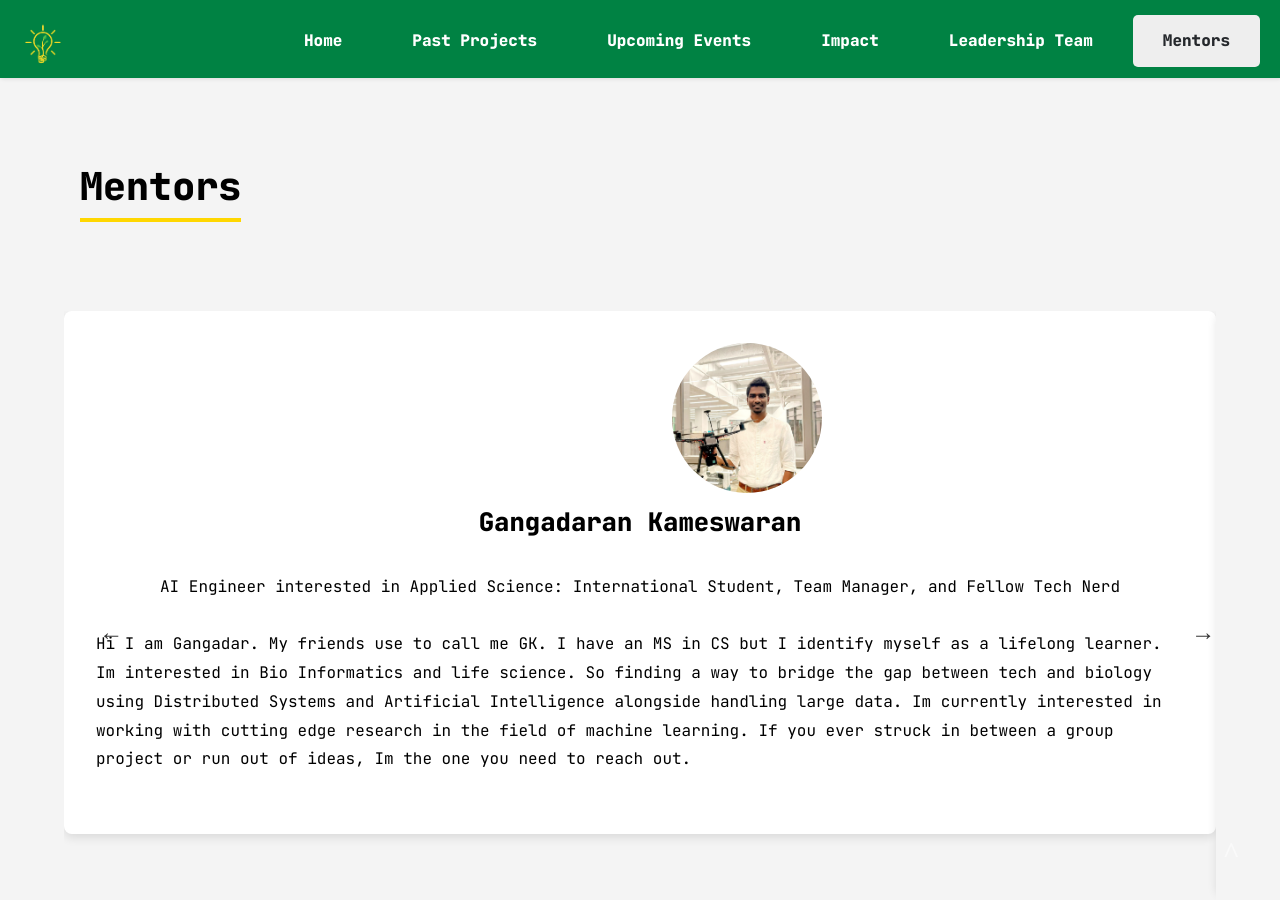
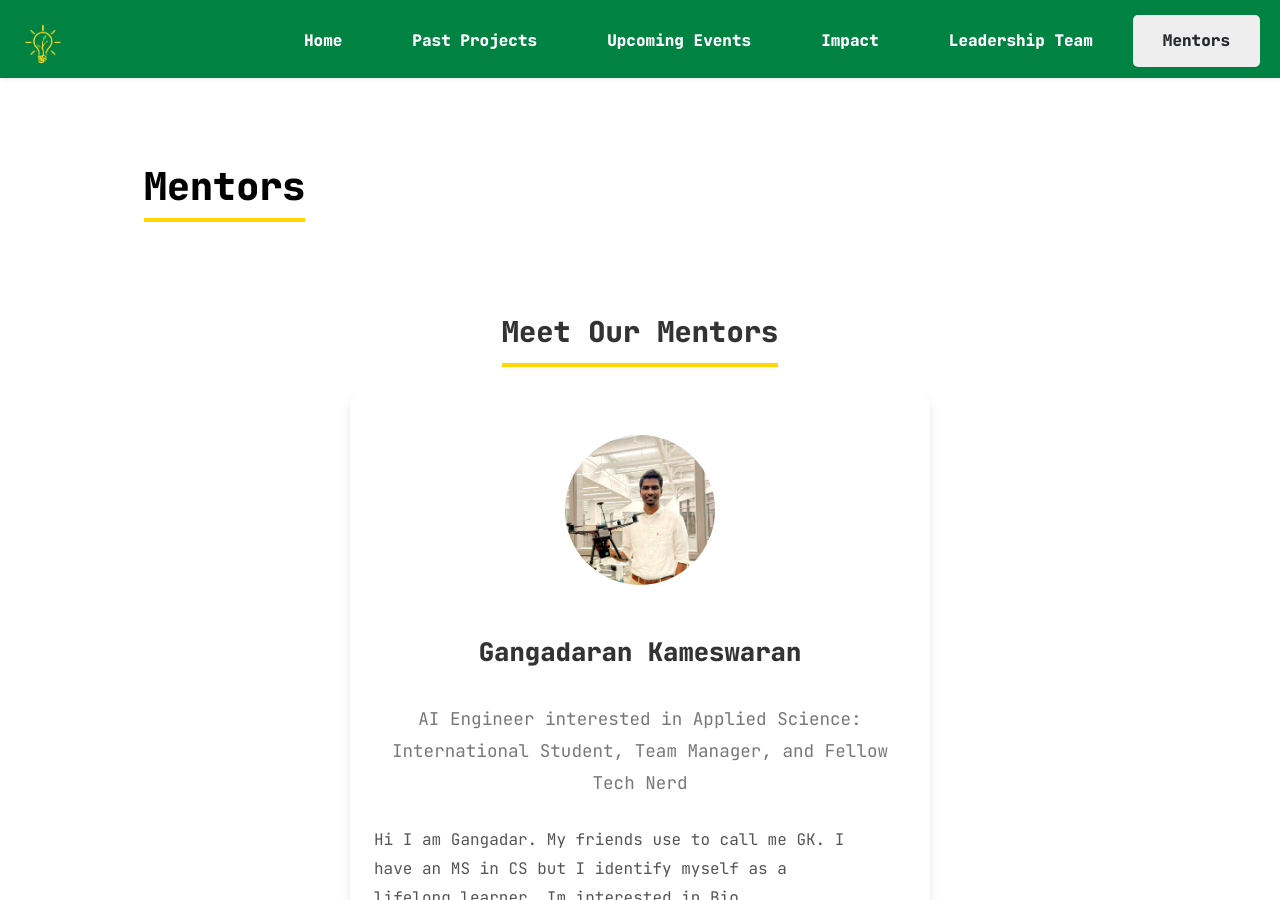
Before and after one commit to J-Souffle/T4GWebsite, a Jekyll site: the page built from pages/mentors.md, in a window 1280 px wide and 900 px high. Built offline with Jekyll 4.4.1, drawn with Linux system fonts in a browser that asks for light colours.

Commit message:
Fixed navbar and mentor problem

```diff
--- a/_includes/hamhead.html
+++ b/_includes/hamhead.html
@@ -88,7 +88,7 @@
 
     window.addEventListener('resize', function() {
         const menu = document.querySelector('.menu');
-        if (window.innerWidth >= 870) {
+        if (window.innerWidth >= 1250) {
             menu.style.display = 'block';
             if (overlay.classList.contains('active') && windowWidth < 870) {
                 overlay.classList.remove('active');
--- a/_includes/mentors.html
+++ b/_includes/mentors.html
@@ -3,17 +3,17 @@
   <meta name="viewport" content="width=device-width, initial-scale=1.0">
   <title>Mentors Carousel</title>
   <!-- Slick Carousel CSS -->
-  <link rel="stylesheet" type="text/css" href="https://cdnjs.cloudflare.com/ajax/libs/slick-carousel/1.8.1/slick.min.css"/>
-  <link rel="stylesheet" type="text/css" href="https://cdnjs.cloudflare.com/ajax/libs/slick-carousel/1.8.1/slick-theme.min.css"/>
-  <link rel="stylesheet" href="/assets/css/mentors.css">
+  <link rel="stylesheet" href="https://cdnjs.cloudflare.com/ajax/libs/slick-carousel/1.8.1/slick.min.css"/>
+  <link rel="stylesheet" href="https://cdnjs.cloudflare.com/ajax/libs/slick-carousel/1.8.1/slick-theme.min.css"/>
+  <link rel="stylesheet" href="/assets//css/mentors.css">
+</head>
 
-
-</head>
 <body>
   <section id="mentors-section">
-    <!-- <h2 class="section-title">Meet Our Mentors:</h2> -->
+    <h2 class="section-title">Meet Our Mentors</h2>
     <div class="carousel-container">
       <div class="carousel" id="mentorCarousel">
+        <!-- Mentor Cards -->
         <div class="mentor-card">
           <img class="mentor-image" src="../assets/images/Wijdane.jpeg" alt="Mentor 1">
           <div class="mentor-info">
@@ -68,7 +68,7 @@
             <p class="mentor-description">I am a rising junior at Mason. I’ve had the opportunity to be a part on a few teams at Mason, such as the Tech for Good, Student Government, the autonomous robotics research lab, Advancement in Men’s Mental Health, and the CS Club as members/officers. I started Tech for Good from an idea in summer '23 to a club with 200+ members. During my freshman year, I studied abroad at Mason Korea. Something about me is that I love traveling, especially for attending hackathons. I also like reading about self-growth and business, running, sewing, and hiking. I have a white cockatoo named Tala. In terms of CS and technology, I have a few projects that I'm working on with awesome people. I’m very interested in its interdisciplinary applications to health, education, and other aspects of life. I cook - generally meals that I can prep very fast (10 min or less is the goal!) I love meeting new people and I really hope I can provide some value to anyone that’s interested in being my mentee!</p>
           </div>
         </div>
-        <!-- Add more mentors as needed -->
+        <!-- More mentor cards -->
       </div>
     </div>
   </section>
--- a/assets/css/header.css
+++ b/assets/css/header.css
@@ -122,8 +122,8 @@ header .img-logo {
     height: 55px;
 }
 
-@media screen and (min-width: 870px) {
+@media screen and (min-width: 1250px) {
     .inactive {
-        background-color: rgba(0, 0, 0, 0);
+        background-color: rgba(126, 0, 0, 0);
     }
 }
--- a/assets/css/media.css
+++ b/assets/css/media.css
@@ -12,17 +12,19 @@
 h2 {
     font-size: 1.8rem;
 }
+
 h3 {
     font-size: 1.6rem;
 }
+
 .now {
     font-size: 3rem;
 }
 
-/* media query */
+/* Media Queries */
 @media screen and (max-width: 1050px) {
     body {
-        /* padding: 1.5rem; */
+        padding: 1.5rem;
     }
     header .site-title {
         font-size: 3rem;
@@ -32,60 +34,23 @@ h3 {
     }
 }
 
-@media screen and (max-width: 870px) {
+@media screen and (max-width: 900px) {
     header .site-title {
         font-size: 3rem;
     }
     nav ul li a {
         font-size: 0.75rem;
-        padding-left: 10px;
-        padding-right: 10px;
+        padding: 0 10px;
     }
     .articles {
         row-gap: 1.2rem;
     }
     .footer-flex-row {
-        padding-top: 10px;
-        padding-bottom: 10px;
+        padding: 10px 0;
         display: block;
     }
     .footer-flex-col .text-class {
-        padding-left: 10px;
-        padding-right: 10px;
-    }
-    #scrollButton {
-        visibility: hidden;
-    }
-    @media screen and (max-width: 1050px) {
-        body {
-            padding: 1.5rem;
-        }
-        header .site-title {
-            font-size: 3rem;
-        }
-    }
-}
-
-@media screen and (max-width: 870px) {
-    header .site-title {
-        font-size: 3rem;
-    }
-    nav ul li a {
-        font-size: 0.75rem;
-        padding-left: 10px;
-        padding-right: 10px;
-    }
-    .articles {
-        row-gap: 1.2rem;
-    }
-    .footer-flex-row {
-        padding-top: 10px;
-        padding-bottom: 10px;
-        display: block;
-    }
-    .footer-flex-col .text-class {
-        padding-left: 10px;
-        padding-right: 10px;
+        padding: 0 10px;
     }
     #scrollButton {
         visibility: hidden;
--- a/assets/css/mentors.css
+++ b/assets/css/mentors.css
@@ -1,97 +1,118 @@
-main {
-  width: 100vw; /* or use width: 100%; */
-  background-color: #f4f4f4;
-  margin: 0;
-  padding: 0;
+/* General reset for margin, padding, box-sizing */
+
+
+#mentors-section {
+  padding: 2rem;
+  text-align: center;
 }
 
 .section-title {
+  font-size: 2.5rem;
   margin-bottom: 2rem;
-    font-size: 2.5rem;
   color: #333;
-    position: relative;
-    left: 10rem; /* Adjust this value to move it further right */
-
 }
 
-  /* Carousel container */
 .carousel-container {
-    width: 90%;
-    max-width: 2000px;
-    margin: 0 auto;
-    padding: 4rem 0;
+  width: 100%; /* Ensure carousel spans the full width */
+  max-width: 600px; /* Limit maximum width */
+  margin: 0 auto; /* Center the carousel */
+  overflow: hidden; /* Prevents overflow that causes scrollbars */
 }
 
- /* Mentor card container */
-.carousel {
+/* Mentor card styling */
+.mentor-card {
+  background-color: #fff;
+  border-radius: 10px;
+  padding: 1.5rem;
+  box-shadow: 0 4px 10px rgba(0, 0, 0, 0.1);
+  text-align: center;
+  margin: 0 10px; /* Adds horizontal margin between mentor cards */
   display: flex;
-  align-items: stretch; /* Ensures all cards stretch to the same height */
+  flex-direction: column;
+  justify-content: center; /* Vertically centers content */
+  align-items: center; /* Horizontally centers content */
+  width: 100%; /* Card spans the full width */
+  overflow: hidden;
 }
 
-/* Mentor card */
-.mentor-card {
-  background-color: #fff;
-  box-shadow: 0 4px 10px rgba(0, 0, 0, 0.1);
-  border-radius: 8px;
-  padding: 2rem;
-  text-align: center;
-  display: flex;
-  flex-direction: column;
-  justify-content: center; /* Center content vertically */
-  align-items: center; /* Center content horizontally */
-  height: 100%;
-  position: relative; /* Enable positioning within the card */
-  overflow: hidden; /* Ensure no overflow issues */
-  padding-top: 10rem;
-}
-
-
+/* Image styling */
 .mentor-image {
-  width: 150px; /* Adjust size as needed */
+  width: 150px;
   height: 150px;
   border-radius: 50%;
   object-fit: cover;
-  position: absolute; /* Use absolute positioning to move it */
-  left: 38rem; /* Move the image to the right */
-  top: 1rem; /* Adjust if needed */
+  margin-bottom: 1rem;
+  display: block;
+  margin-left: auto;
+  margin-right: auto;
 }
 
+/* Text styling */
+.mentor-name {
+  font-size: 1.5rem;
+  font-weight: bold;
+  margin-bottom: 0.5rem;
+  color: #333;
+}
 
-
-
-/* Mentor name, expertise, description */
-.mentor-name,
-.mentor-expertise,
-.mentor-description {
+.mentor-expertise {
+  font-size: 1.1rem;
+  color: #777;
   margin-bottom: 1rem;
 }
 
-/* Ensure the description text is flexible but doesn't push the card beyond a certain height */
 .mentor-description {
-  flex-grow: 1; /* Allows description to expand while keeping the card height consistent */
+  font-size: 1rem;
+  color: #555;
   text-align: left;
+  max-width: 90%; /* Ensures description text doesn't overflow */
 }
 
-  /* Slick Carousel custom styles */
+/* Slick carousel arrow controls */
 .slick-prev, .slick-next {
   font-size: 24px;
-    line-height: 1;
+  color: #333;
   position: absolute;
   top: 50%;
   transform: translateY(-50%);
   z-index: 1;
-    color: #333;
-    cursor: pointer;
 }
 
 .slick-prev {
-    left: 20px;
+  left: 10px;
 }
 
 .slick-next {
-    right: 20px;
+  right: 10px;
 }
 
 .slick-prev:hover, .slick-next:hover {
   color: #666;
 }
+
+/* Slick carousel dots customization */
+.slick-dots li button:before {
+  color: #333;
+}
+
+.slick-dots li.slick-active button:before {
+  color: #666;
+}
+
+/* Ensure all images are the same size */
+.mentor-card img {
+  width: 150px;
+  height: 150px;
+  object-fit: cover;
+  margin-bottom: 1rem;
+  display: block;
+  margin-left: auto;
+  margin-right: auto;
+}
+
+/* Add gap between mentor cards in the carousel */
+.carousel {
+  display: flex;
+  gap: 20px; /* Adds space between the mentor cards */
+  overflow: hidden; /* Prevents overflow on the carousel */
+}
```
Also changed, not shown: other parts of _includes/mentors.html (+10 -3 lines), README.md (+1 -1 lines). Lines whose indentation alone changed are shown as unchanged.
